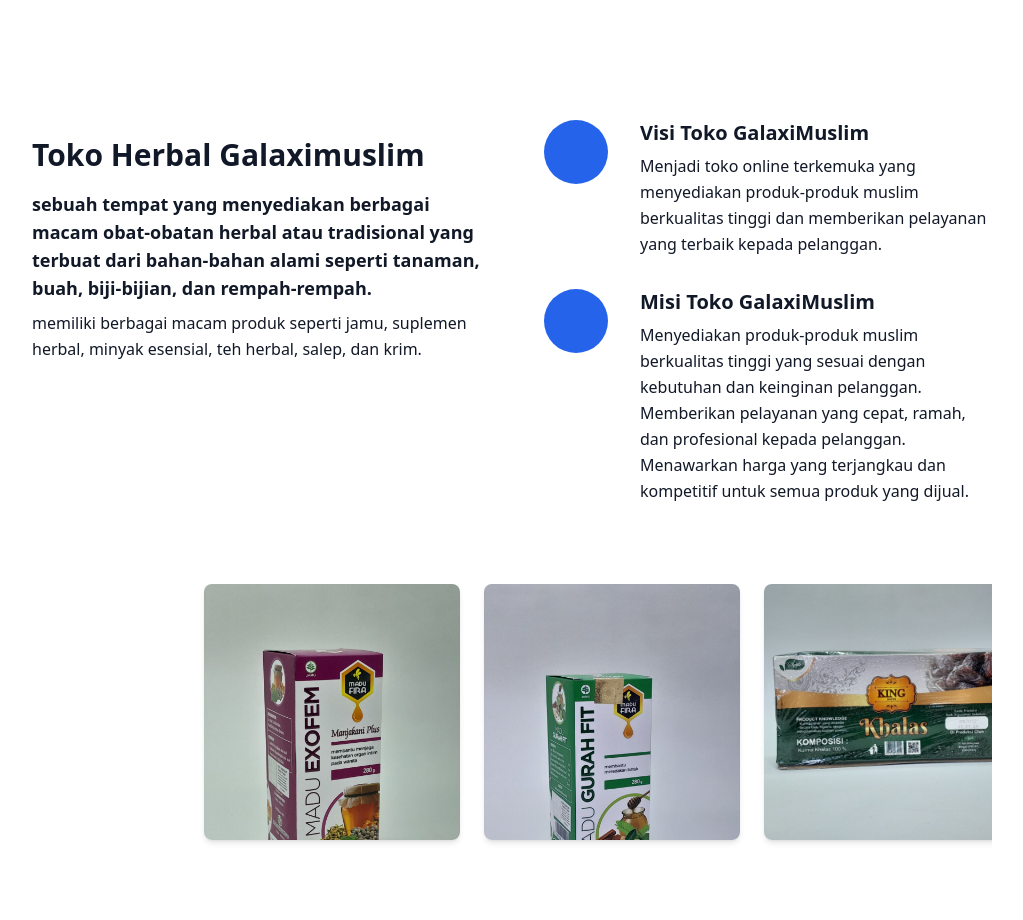
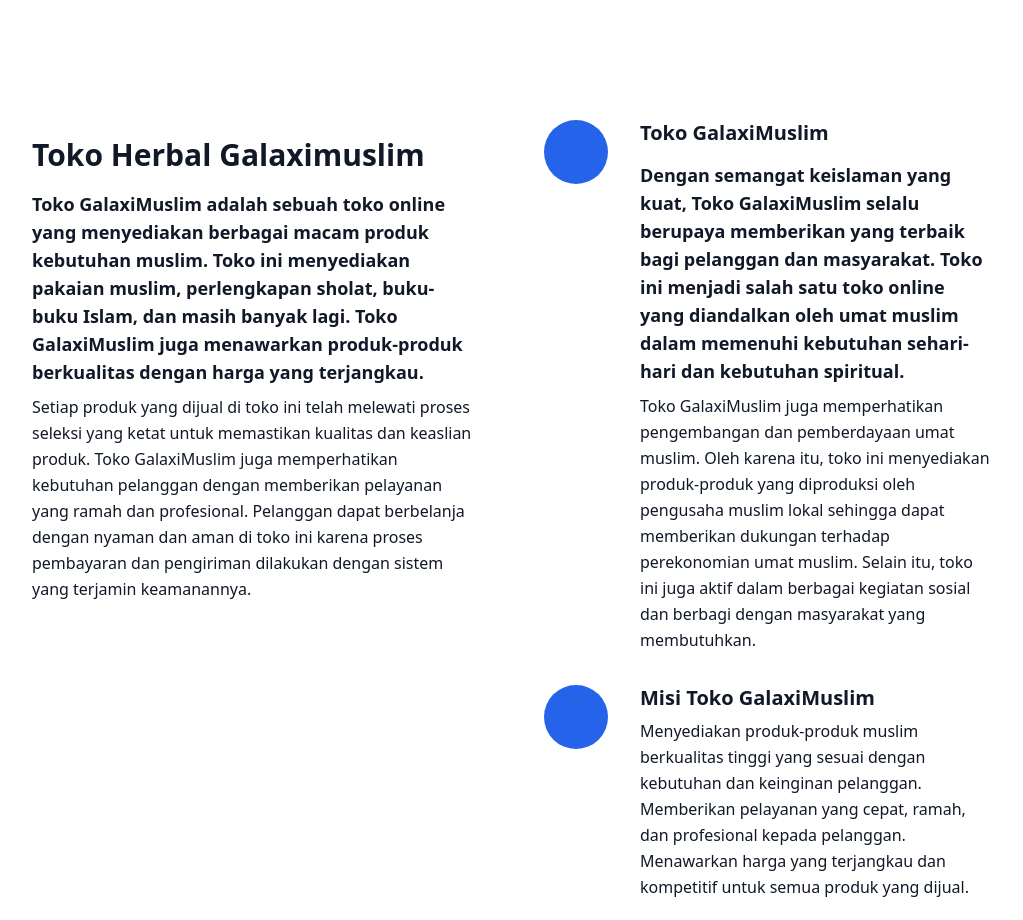
Before and after one commit to atho22/galaximuslim, a website: page src/index.html in a window 1280 px wide. Shown: the part 840-1760 px from the top of the page, without its empty margins (128-1151 px from the left). Drawn offline with nearby package versions, Linux system fonts and the light colour scheme.

Commit message:
fixed visi misi

```diff
--- a/src/index.html
+++ b/src/index.html
@@ -301,10 +301,10 @@
               Toko Herbal Galaximuslim
             </h2>
             <p class="text-lg mt-4 font-semibold">
-              sebuah tempat yang menyediakan berbagai macam obat-obatan herbal atau tradisional yang terbuat dari bahan-bahan alami seperti tanaman, buah, biji-bijian, dan rempah-rempah.
+              Toko GalaxiMuslim adalah sebuah toko online yang menyediakan berbagai macam produk kebutuhan muslim. Toko ini menyediakan pakaian muslim, perlengkapan sholat, buku-buku Islam, dan masih banyak lagi. Toko GalaxiMuslim juga menawarkan produk-produk berkualitas dengan harga yang terjangkau.
             </p>
             <p class="mt-2 leading-relaxed">
-              memiliki berbagai macam produk seperti jamu, suplemen herbal, minyak esensial, teh herbal, salep, dan krim.
+            Setiap produk yang dijual di toko ini telah melewati proses seleksi yang ketat untuk memastikan kualitas dan keaslian produk. Toko GalaxiMuslim juga memperhatikan kebutuhan pelanggan dengan memberikan pelayanan yang ramah dan profesional. Pelanggan dapat berbelanja dengan nyaman dan aman di toko ini karena proses pembayaran dan pengiriman dilakukan dengan sistem yang terjamin keamanannya.
             </p>
           </div>
 
@@ -315,11 +315,13 @@
               </div>
               <div class="md:ml-8 mt-4 md:mt-0">
                 <h4 class="text-xl font-bold leading-tight">
-                  Visi Toko GalaxiMuslim
+                     Toko GalaxiMuslim
                 </h4>
+                <p class="text-lg mt-4 font-semibold">
+                  Dengan semangat keislaman yang kuat, Toko GalaxiMuslim selalu berupaya memberikan yang terbaik bagi pelanggan dan masyarakat. Toko ini menjadi salah satu toko online yang diandalkan oleh umat muslim dalam memenuhi kebutuhan sehari-hari dan kebutuhan spiritual.
+                </p>
                 <p class="mt-2 leading-relaxed">
-                  Menjadi toko online terkemuka yang menyediakan produk-produk muslim berkualitas tinggi dan memberikan pelayanan yang terbaik kepada pelanggan.
-                </p>
+                  Toko GalaxiMuslim juga memperhatikan pengembangan dan pemberdayaan umat muslim. Oleh karena itu, toko ini menyediakan produk-produk yang diproduksi oleh pengusaha muslim lokal sehingga dapat memberikan dukungan terhadap perekonomian umat muslim. Selain itu, toko ini juga aktif dalam berbagai kegiatan sosial dan berbagi dengan masyarakat yang membutuhkan.
               </div>
             </div>
 
```
Also changed, not shown: dist/output.css, 1 other file.
